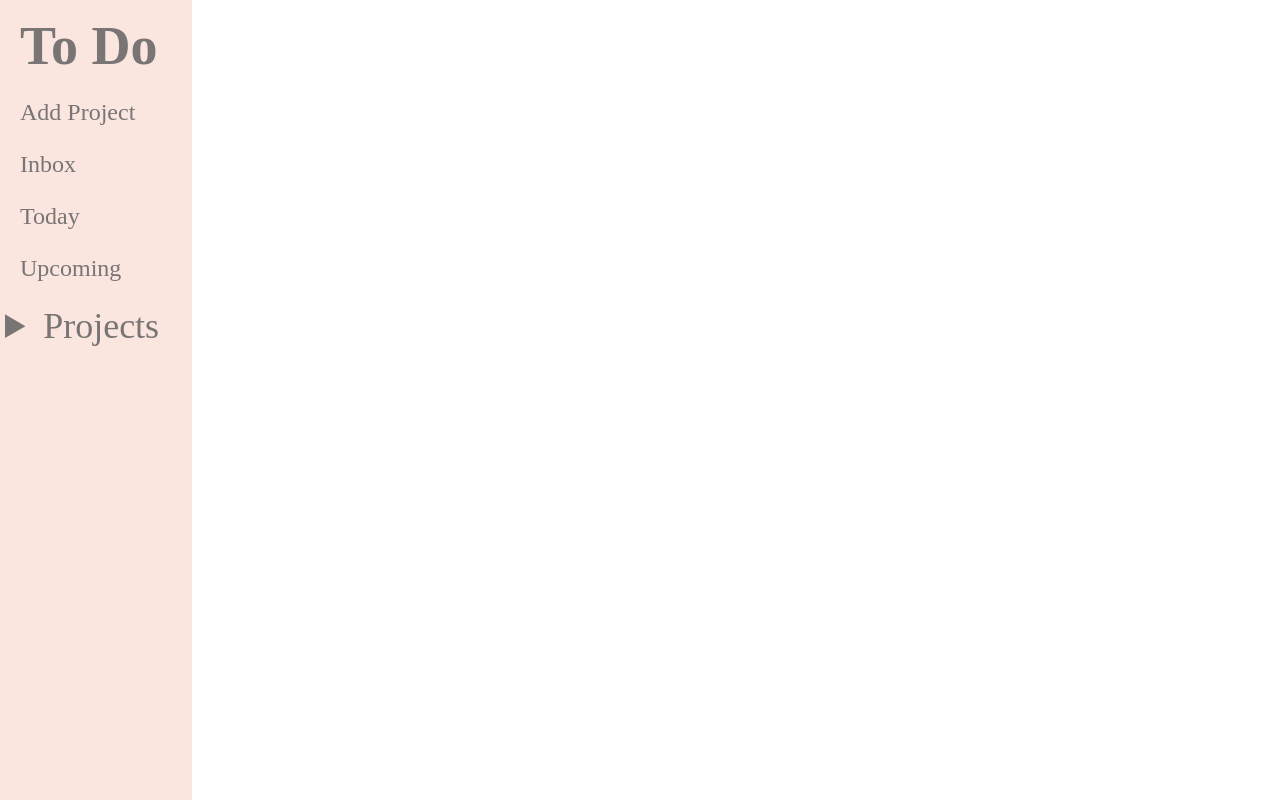
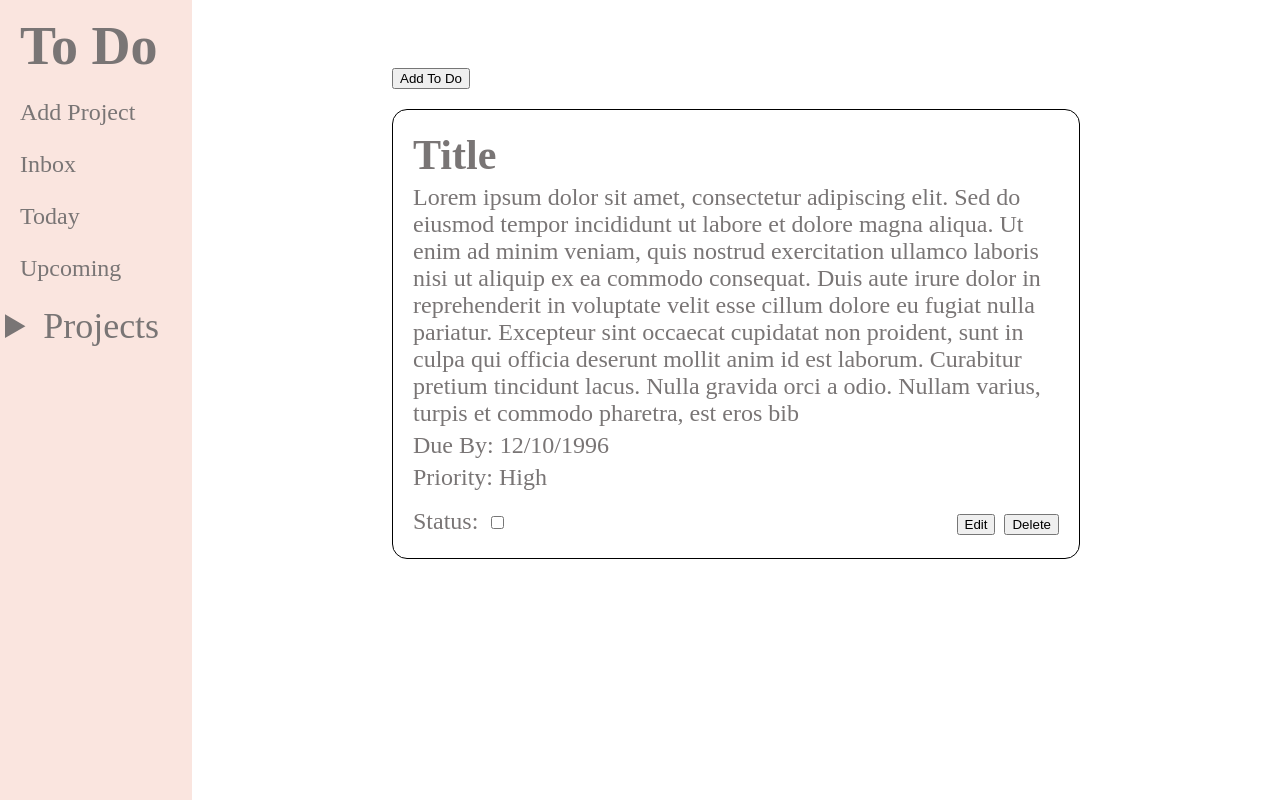
Before and after one commit to dfitch96/Odin_To-Do-List, a website built with webpack: page src/template.html in a window 1280 px wide. Shown: the top 800 px of the page. Built offline with nearby package versions, Linux system fonts and the light colour scheme; a web font is replaced by a local one.

Commit message:
designed template for to do cards

```diff
--- a/src/index.js
+++ b/src/index.js
@@ -17,6 +17,13 @@ const App = function(viewManager, projects){
     const addProjectDialog = viewManager.getElement("#add-project-dialog");
 
 
+
+    const displayProjectHandler = (event) => {
+        const index = event.target.dataset.indexNumber;
+
+
+
+    }
 
 
     addProjectButton.addEventListener("click", () => {
@@ -42,7 +49,7 @@ const App = function(viewManager, projects){
     })
 
 
-    viewManager.displayProjectsOnSidebar(projects);
+    viewManager.displayProjectsOnSidebar(projects, displayProjectHandler);
 
 
 }(view, projects);
--- a/src/modules/view_manager.js
+++ b/src/modules/view_manager.js
@@ -46,7 +46,7 @@ export const ViewManager = function(){
     }
 
 
-    const displayProjectsOnSidebar = function(projects){
+    const displayProjectsOnSidebar = function(projects, handler){
 
         removeProjectsFromSidebar();
         const projectsNav = createElementWithId("nav", "projects-nav");
@@ -55,8 +55,9 @@ export const ViewManager = function(){
         for(let i = 0; i < projects.length; i++){
 
             const projectListItem = createElementWithClass("li", "project");
-            projectListItem.dataset.indexNumber = i;
             const projectButton = createElementWithClass("button", "project-button");
+            projectButton.dataset.indexNumber = i;
+            projectButton.addEventListener("click", handler);
             projectButton.textContent = projects[i].name;
             projectListItem.appendChild(projectButton);
             projectsList.append(projectListItem);
--- a/src/styles.css
+++ b/src/styles.css
@@ -1,7 +1,6 @@
 
 
 :root{
-
 
     --primary-color: rgb(250, 229, 223);
     --secondary-color: rgb(69, 196, 90);
@@ -35,7 +34,7 @@ html {
     display: flex;
     flex-direction: column;
     grid-column: 1 / 2;
-    height: 100vh;
+    height: 100%;
     background-color: var(--primary-color);
 }
 
@@ -91,6 +90,7 @@ html {
 }
 
 details#sidebar-details{
+    cursor: pointer;
     margin-top: var(--sidebar-margin-left);
 }
 
@@ -108,6 +108,9 @@ summary{
     background-color: rgb(0, 0, 0);
 }
 
+.form-container label{
+    font-size: 1rem;
+}
 
 dialog{
     border: none;
@@ -121,7 +124,55 @@ dialog{
     gap: 15px;
 }
 
-h4{
+dialog h4{
     margin: 0;
     margin-bottom: 15px;
 }
+
+
+
+
+/* DISPLAY COMPONENTS */
+
+#display{
+    padding: 200px;
+    padding-top: 50px;
+}
+
+#display-grid{
+    display: grid;
+    grid-template-columns: 1fr;
+    grid-template-rows: repeat(6, 1fr);
+    grid-auto-rows: 1fr;
+    gap: 20px;
+}
+
+.display-item{
+    display: flex;
+    flex-direction: column;
+    border: 1px solid black;
+    border-radius: 15px;
+    padding: 20px;
+
+}
+
+#display > button{
+    margin-bottom: 20px;
+}
+
+.display-item h3,
+.display-item p{
+    margin: 0;
+    margin-bottom: 5px;
+}
+
+.display-item p,
+.display-item label{
+    font-size: 1rem;
+}
+
+.button-group{
+    display: flex;
+    align-items: center;
+    justify-content: space-between;
+}
--- a/src/template.html
+++ b/src/template.html
@@ -53,7 +53,28 @@
         </aside>
 
 
-        <div id="display"></div>
+        <main id="display">
+            <button>Add To Do</button>
+            <div id="display-grid">
+                <div class="display-item">
+                    <h3>Title</h3>
+                    <p>Lorem ipsum dolor sit amet, consectetur adipiscing elit. Sed do eiusmod tempor incididunt ut labore et dolore magna aliqua. Ut enim ad minim veniam, quis nostrud exercitation ullamco laboris nisi ut aliquip ex ea commodo consequat. Duis aute irure dolor in reprehenderit in voluptate velit esse cillum dolore eu fugiat nulla pariatur. Excepteur sint occaecat cupidatat non proident, sunt in culpa qui officia deserunt mollit anim id est laborum. Curabitur pretium tincidunt lacus. Nulla gravida orci a odio. Nullam varius, turpis et commodo pharetra, est eros bib</p>
+                    <p>Due By: 12/10/1996</p>
+                    <p>Priority: High</p>
+                    <div class="button-group">
+                        <div>
+                            <label for="status">Status:</label>
+                            <input type="checkbox">
+                        </div>
+                        <div>
+                            <button>Edit</button>
+                            <button>Delete</button>
+                        </div>
+                    </div>
+                </div>
+
+            </div>
+        </main>
 
     </div>
 </body>
```
